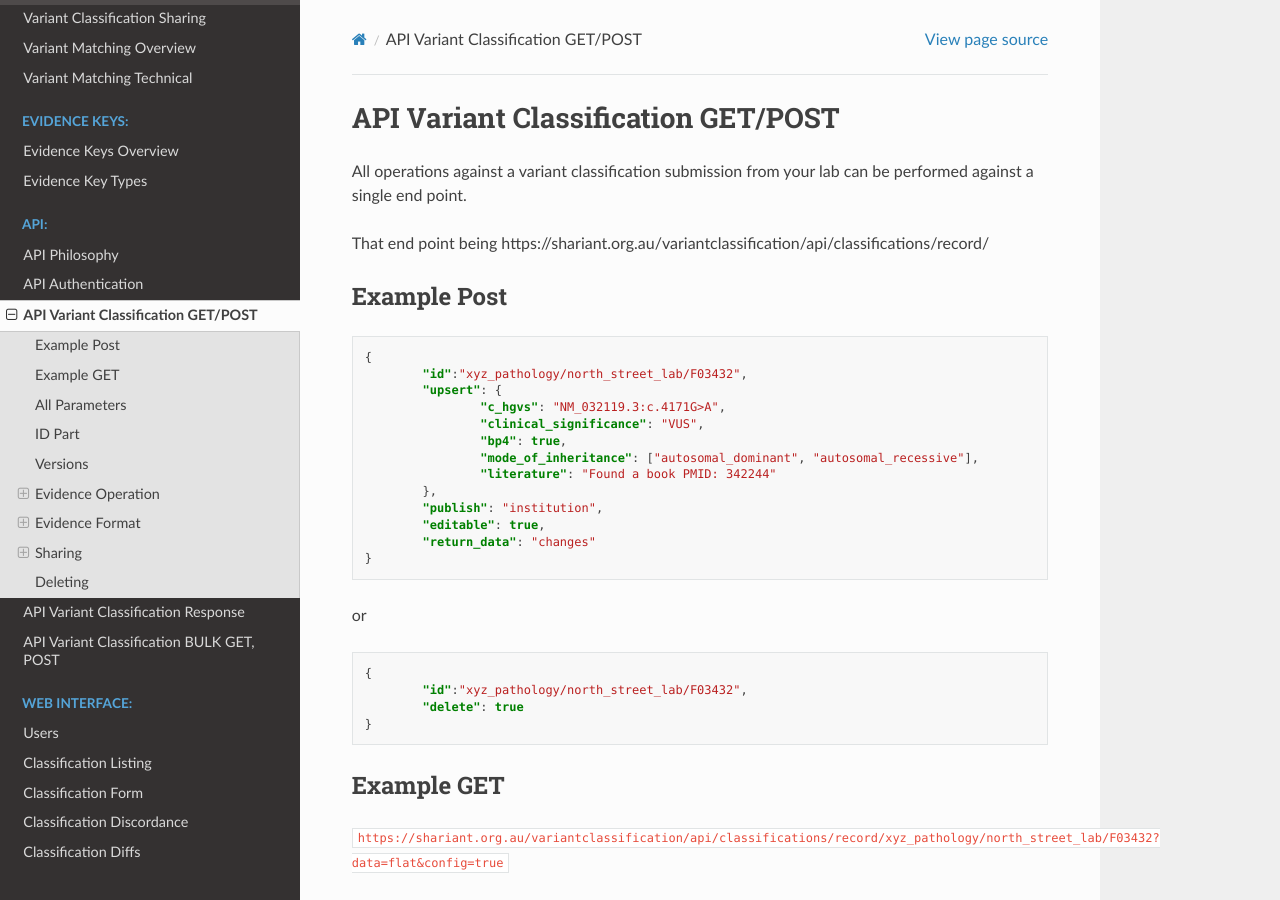
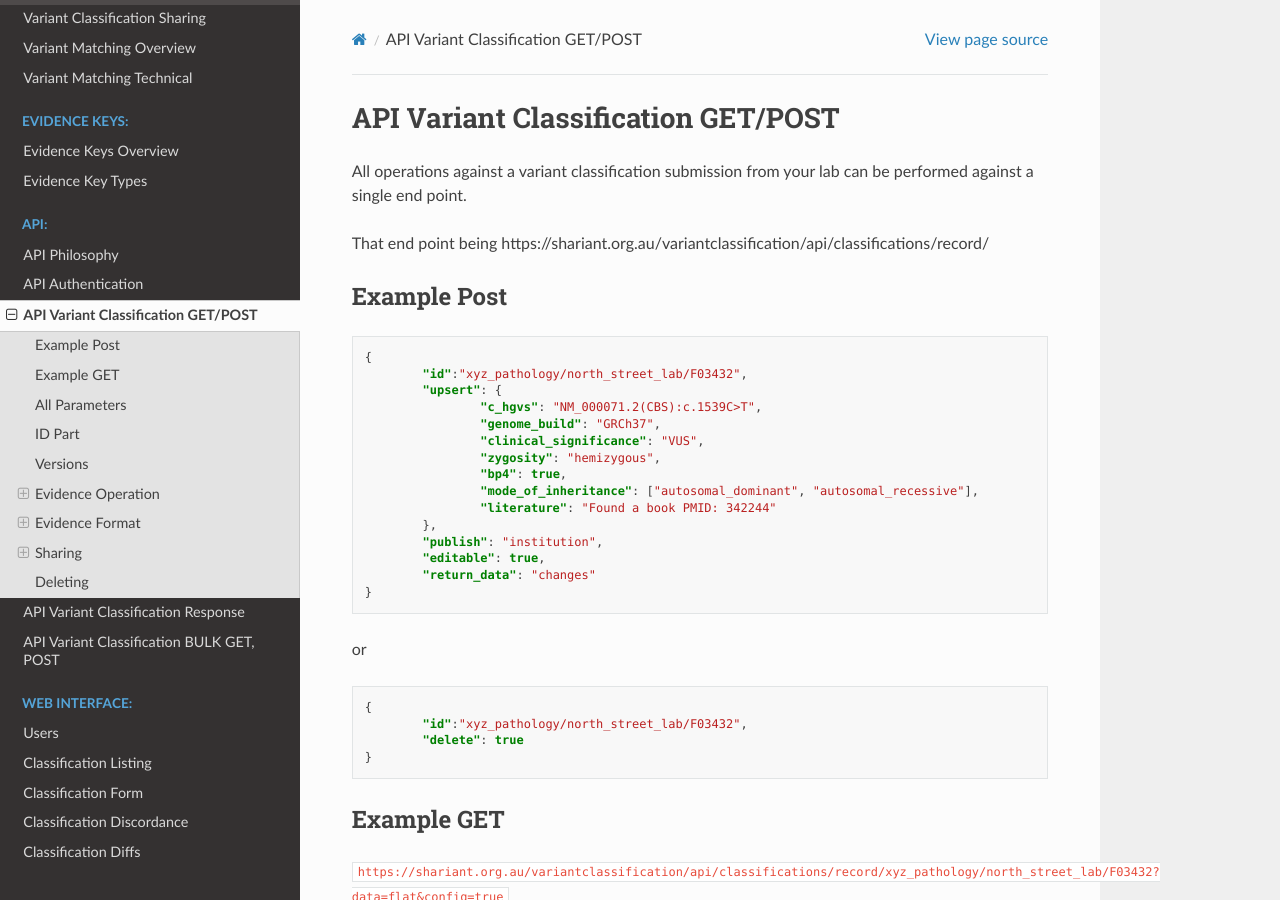
Before and after one commit to SACGF/shariant_docs, a Sphinx documentation site: the page built from docs/integration/api/classification_request.md, in a window 1280 px wide and 900 px high. Built offline with Sphinx 7.4.7 and the Read the Docs theme 2.0.0, drawn with Linux system fonts in a browser that asks for light colours.

Commit message:
Added more data to sample POST

```diff
--- a/docs/integration/api/classification_request.md
+++ b/docs/integration/api/classification_request.md
@@ -10,8 +10,10 @@ https://shariant.org.au/variantclassification/api/classifications/record/
 {
 	"id":"xyz_pathology/north_street_lab/F03432",
 	"upsert": {
-		"c_hgvs": "NM_032119.3:c.4171G>A",
+		"c_hgvs": "NM_000071.2(CBS):c.1539C>T",
+		"genome_build": "GRCh37",
 		"clinical_significance": "VUS",
+		"zygosity": "hemizygous",
 		"bp4": true,
 		"mode_of_inheritance": ["autosomal_dominant", "autosomal_recessive"],
 		"literature": "Found a book PMID: 342244"
```
